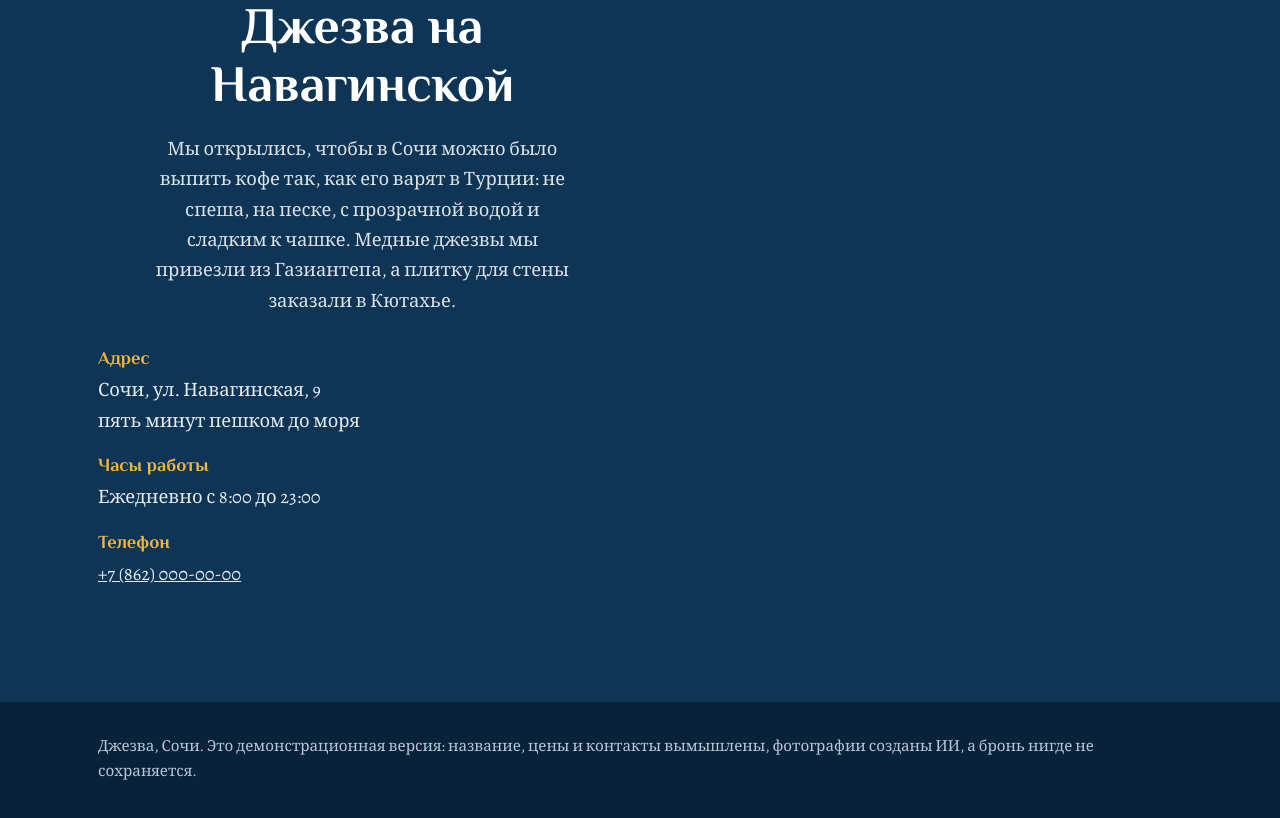
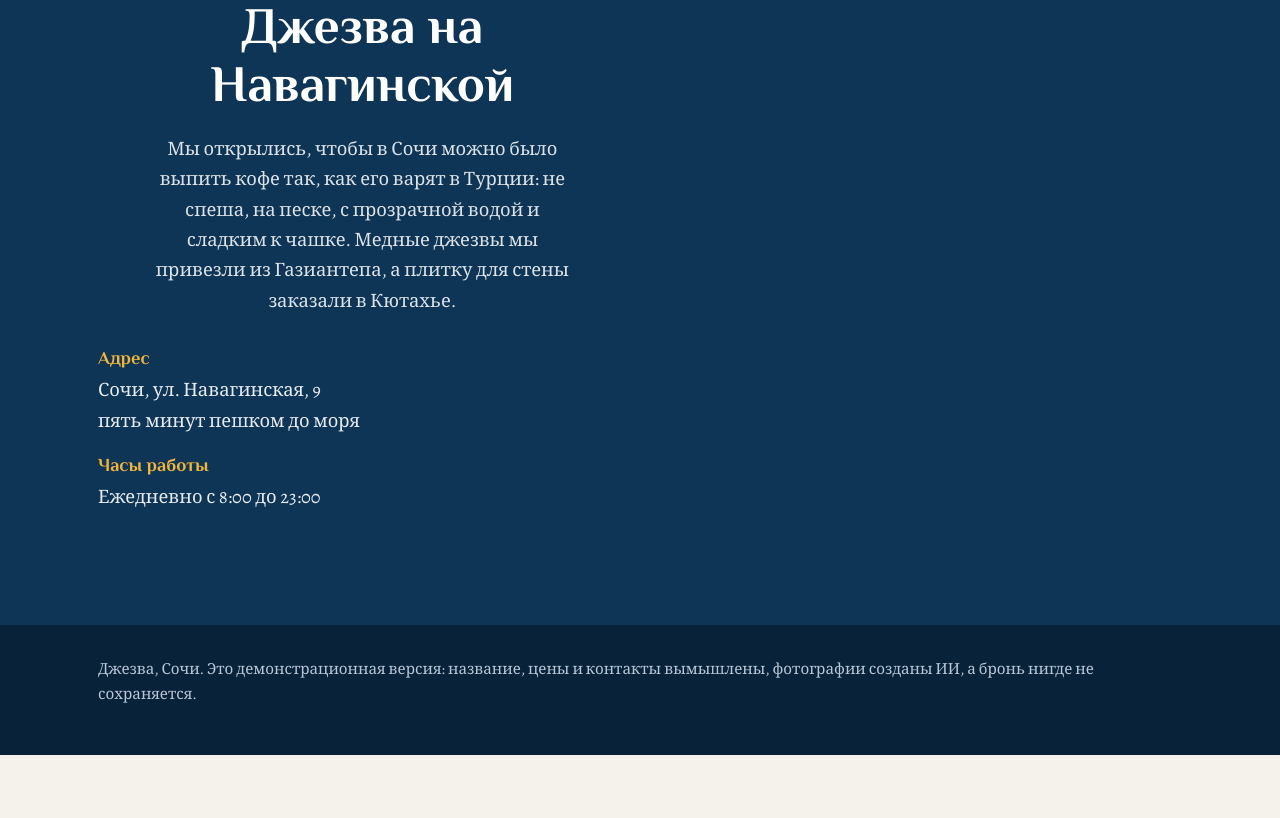
Before and after one commit to Maya13-tet/kofeynya-demo, a plain HTML site: page index.html in a window 1280 px wide. Shown: the part 5533-6351 px from the top of the page. After the commit the page ends 6288 px from the top, so only its background shows below. Drawn offline with nearby package versions, Linux system fonts and the light colour scheme; a web font is replaced by a local one.

Commit message:
Правки: убраны заглушки

```diff
--- a/index.html
+++ b/index.html
@@ -143,7 +143,6 @@
       <dl class="facts">
         <div><dt>Адрес</dt><dd>Сочи, ул. Навагинская, 9<br>пять минут пешком до моря</dd></div>
         <div><dt>Часы работы</dt><dd>Ежедневно с 8:00 до 23:00</dd></div>
-        <div><dt>Телефон</dt><dd><a href="tel:+78620000000">+7 (862) 000-00-00</a></dd></div>
       </dl>
     </div>
     <form class="panel" id="form" novalidate>
```
